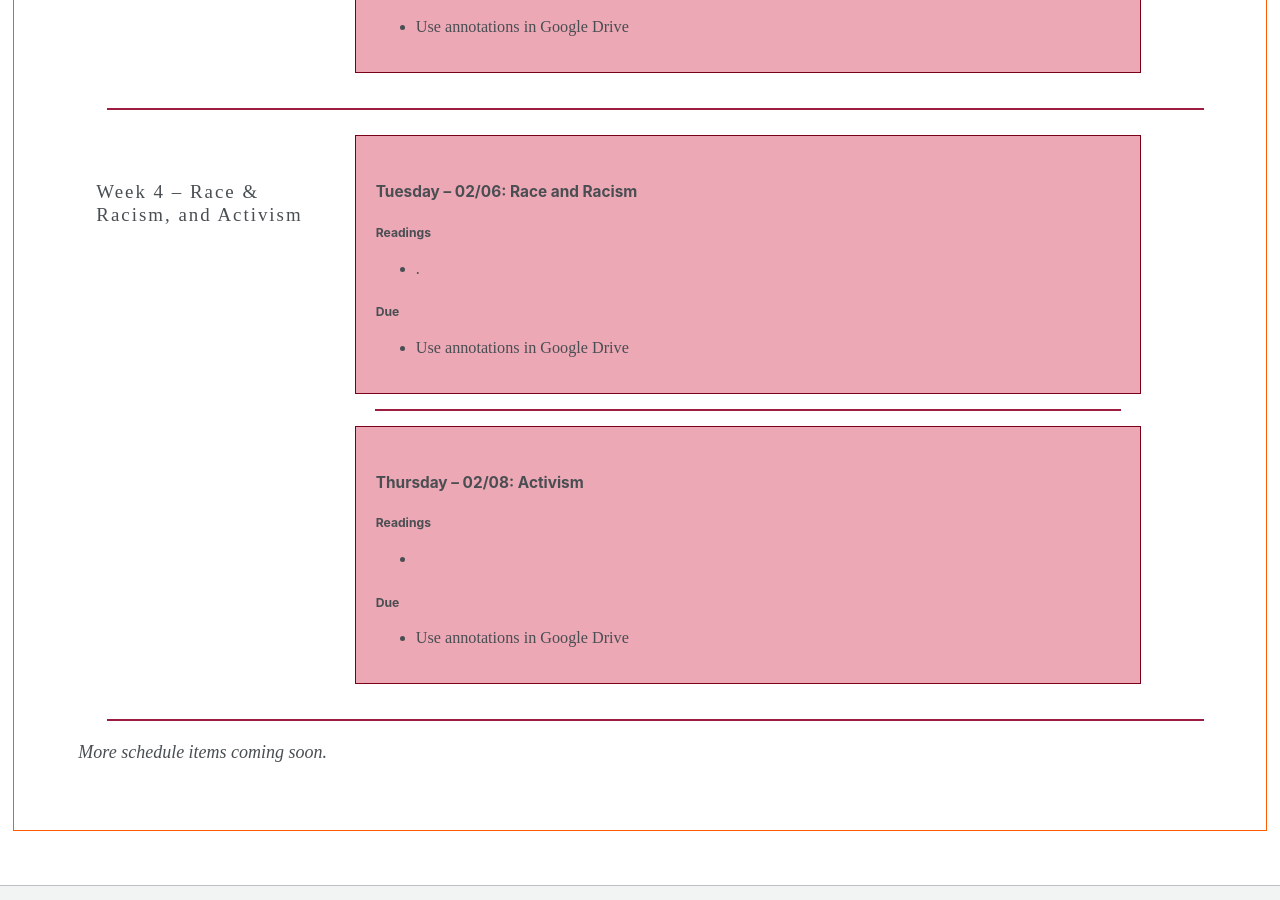
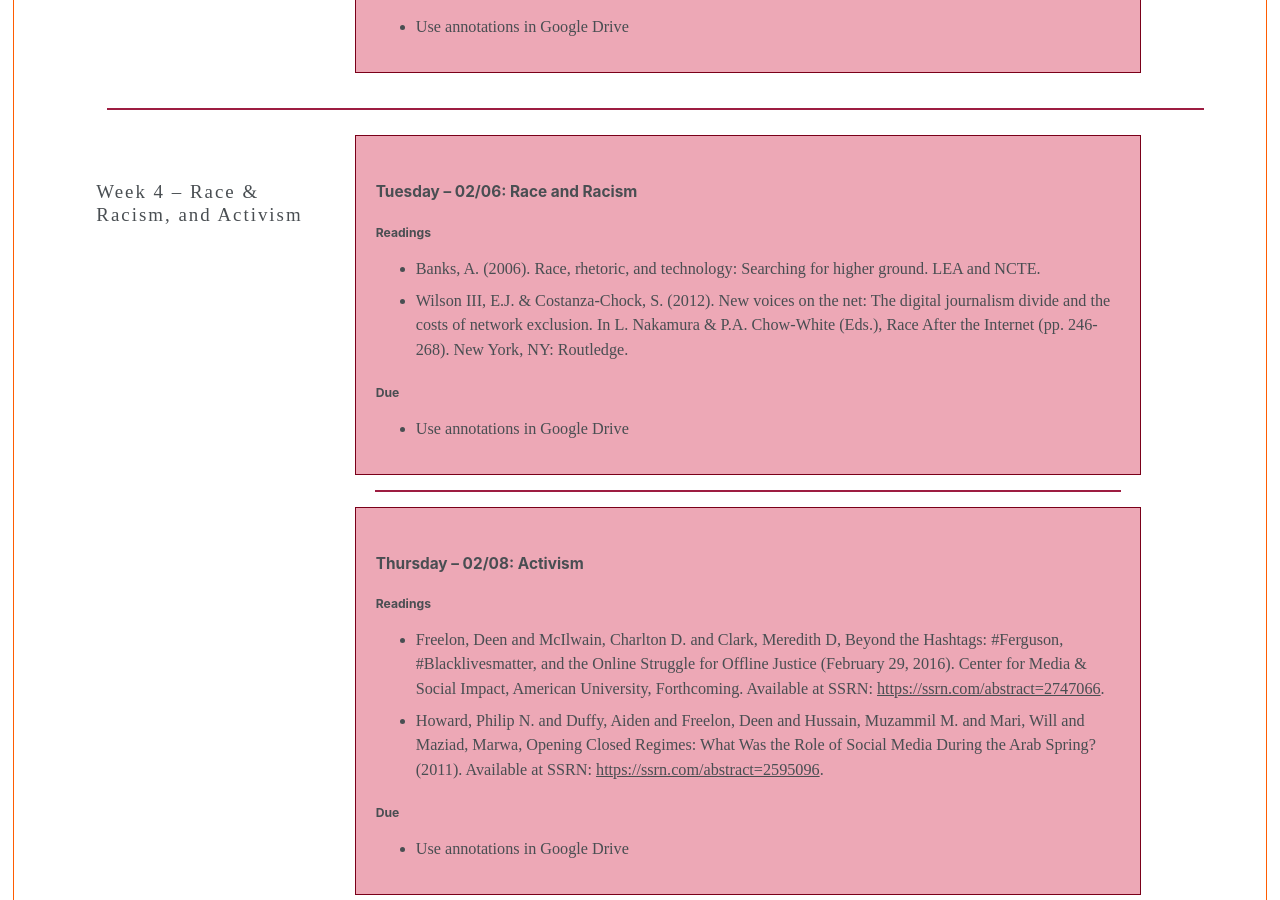
Before and after one commit to engl5674/engl5674s18, a Jekyll site: the page built from _pages/schedule.html, in a window 1280 px wide and 900 px high, scrolled down 2859 px. Built offline with Jekyll 4.4.1, drawn with Linux system fonts in a browser that asks for light colours; some web fonts are replaced.

Commit message:
added wk4 to sched

```diff
--- a/_schedule/schedule.md
+++ b/_schedule/schedule.md
@@ -46,12 +46,12 @@ schedule:
       tue:
         - date: 2018-02-06
           desc: 'Race and Racism'
-          readings: [ '.' ]
+          readings: [ 'Banks, A. (2006). Race, rhetoric, and technology: Searching for higher ground. LEA and NCTE.', 'Wilson III, E.J. & Costanza-Chock, S. (2012). New voices on the net: The digital journalism divide and the costs of network exclusion. In L. Nakamura & P.A. Chow-White (Eds.), Race After the Internet (pp. 246-268). New York, NY: Routledge.' ]
           assign: [ 'Use annotations in Google Drive' ]
       thu:
         - date: 2018-02-08
           desc: 'Activism'
-          readings: [ '' ]
+          readings: [ 'Freelon, Deen and McIlwain, Charlton D. and Clark, Meredith D, Beyond the Hashtags: &num;Ferguson, &num;Blacklivesmatter, and the Online Struggle for Offline Justice (February 29, 2016). Center for Media & Social Impact, American University, Forthcoming. Available at SSRN: <a href="https://ssrn.com/abstract=2747066" target="_blank">https://ssrn.com/abstract=2747066</a>.', 'Howard, Philip N. and Duffy, Aiden and Freelon, Deen and Hussain, Muzammil M. and Mari, Will and Maziad, Marwa, Opening Closed Regimes: What Was the Role of Social Media During the Arab Spring? (2011). Available at SSRN: <a href="https://ssrn.com/abstract=2595096" target="_blank">https://ssrn.com/abstract=2595096</a>.' ]
           assign: [ 'Use annotations in Google Drive' ]
 ---
 
```
